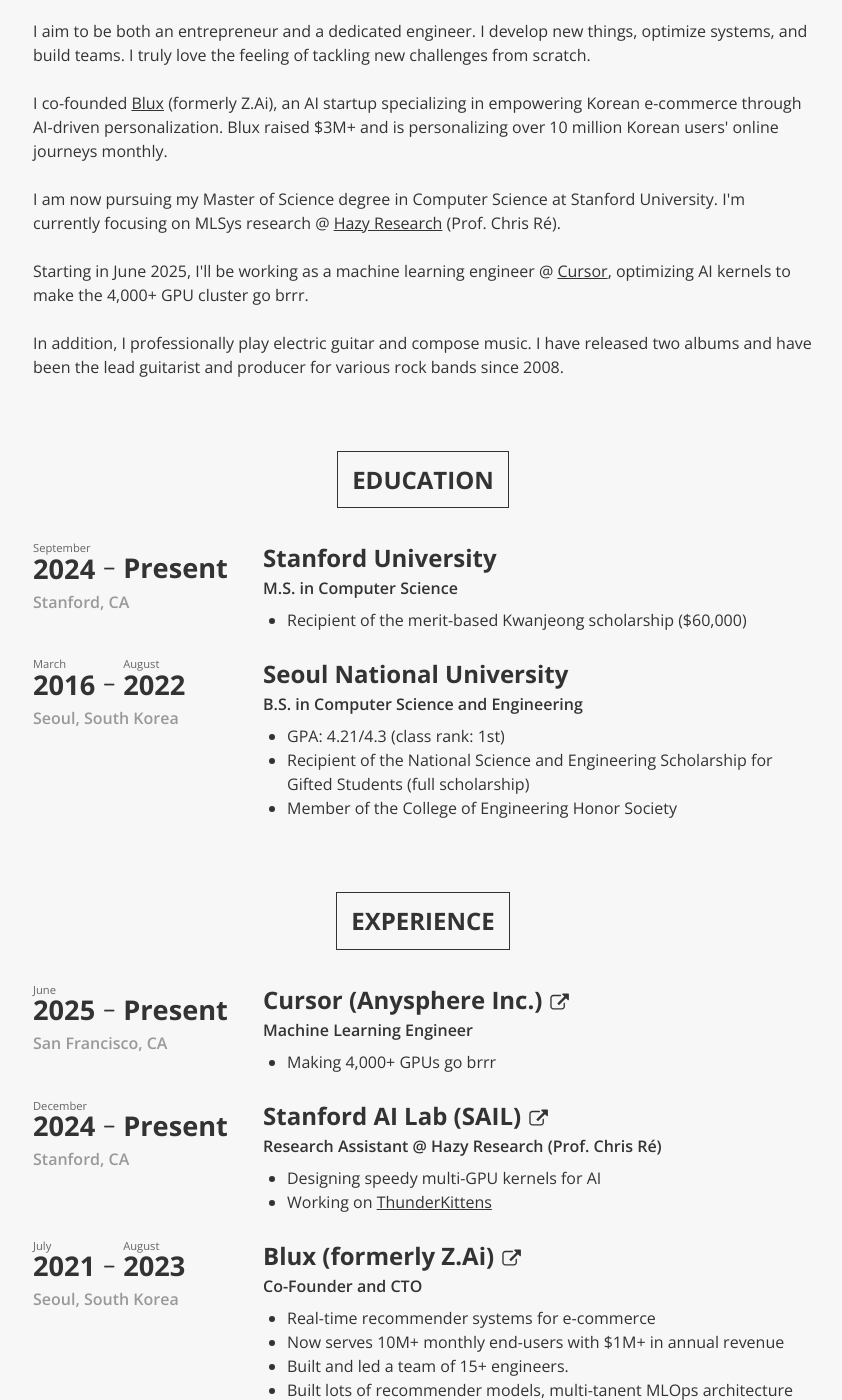
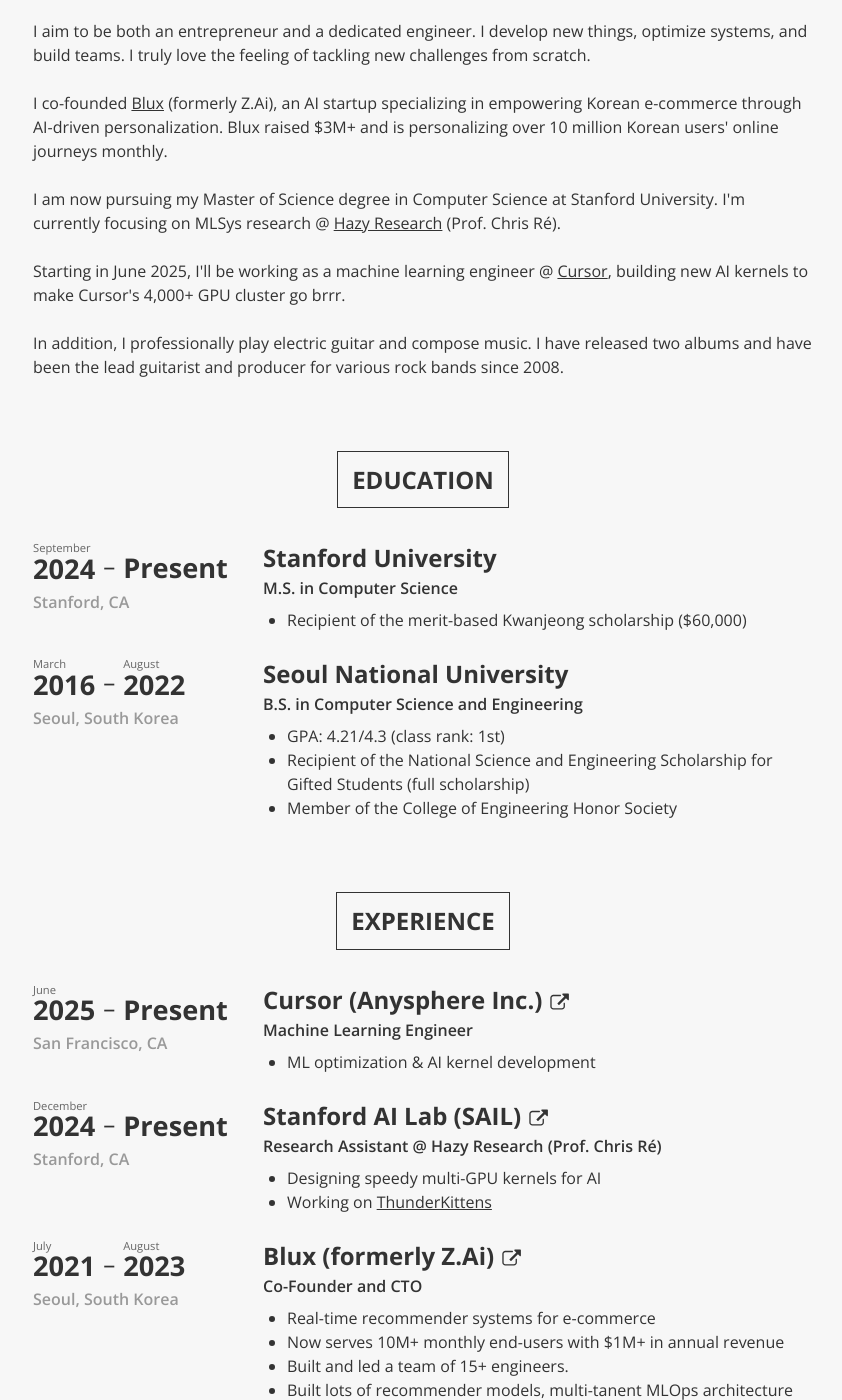
Before and after one commit to StuartSul/StuartSul.github.io_src, a Jekyll site: the page built from index.html, in a window 1280 px wide and 1400 px high, scrolled down 543 px. Shown: the whole window, without its empty margins (217-1059 px from the left). Built offline with Jekyll 4.4.1, drawn with Linux system fonts in a browser that asks for light colours.

Commit message:
[feat] Enough with the brr

```diff
--- a/_data/about.yaml
+++ b/_data/about.yaml
@@ -41,7 +41,7 @@
       start-month: June
       start-year: 2025
     descriptions:
-    - Making 4,000+ GPUs go brrr
+    - ML optimization & AI kernel development
   - heading: Stanford AI Lab (SAIL)
     link: https://hazyresearch.stanford.edu/
     subheading: Research Assistant @ Hazy Research (Prof. Chris Ré)
--- a/_data/profile.yaml
+++ b/_data/profile.yaml
@@ -17,6 +17,6 @@
     </br></br>
     I am now pursuing my Master of Science degree in Computer Science at Stanford University. I'm currently focusing on MLSys research @ <a class="link-trans" href="https://hazyresearch.stanford.edu/" itemprop="sameAs" target="_blank"><u>Hazy Research</u></a> (Prof. Chris Ré).
     </br></br>
-    Starting in June 2025, I'll be working as a machine learning engineer @ <a class="link-trans" href="https://www.cursor.com/" itemprop="sameAs" target="_blank"><u>Cursor</u></a>, optimizing AI kernels to make the 4,000+ GPU cluster go brrr.
+    Starting in June 2025, I'll be working as a machine learning engineer @ <a class="link-trans" href="https://www.cursor.com/" itemprop="sameAs" target="_blank"><u>Cursor</u></a>, building new AI kernels to make Cursor's 4,000+ GPU cluster go brrr.
     </br></br>
     In addition, I professionally play electric guitar and compose music. I have released two albums and have been the lead guitarist and producer for various rock bands since 2008.
```
